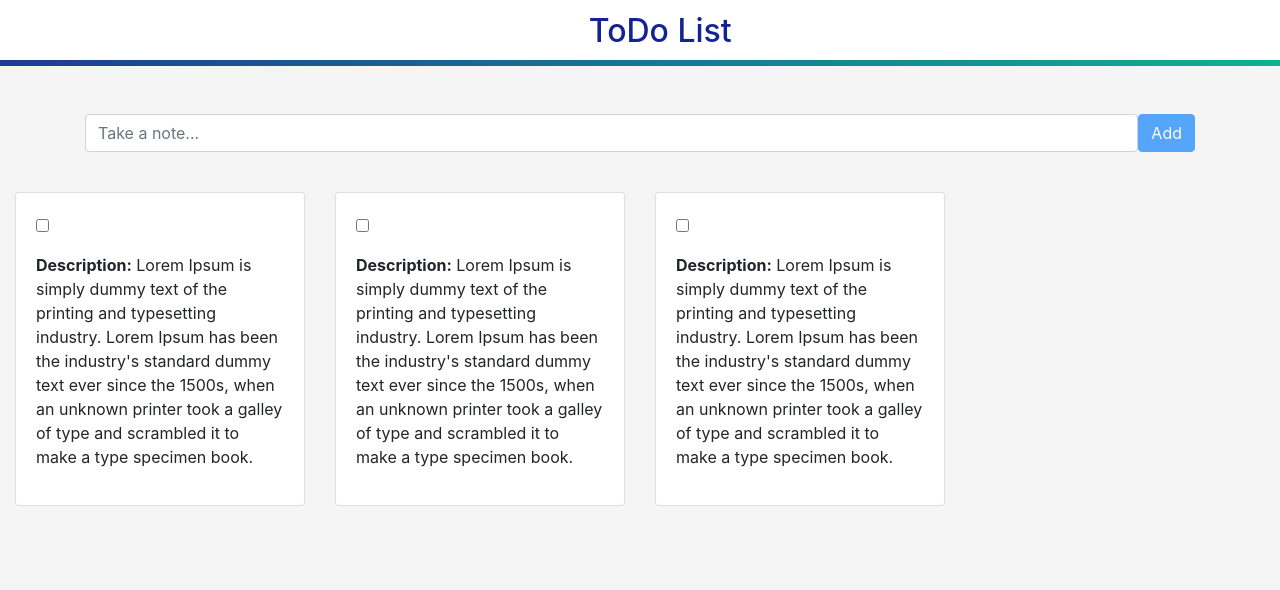
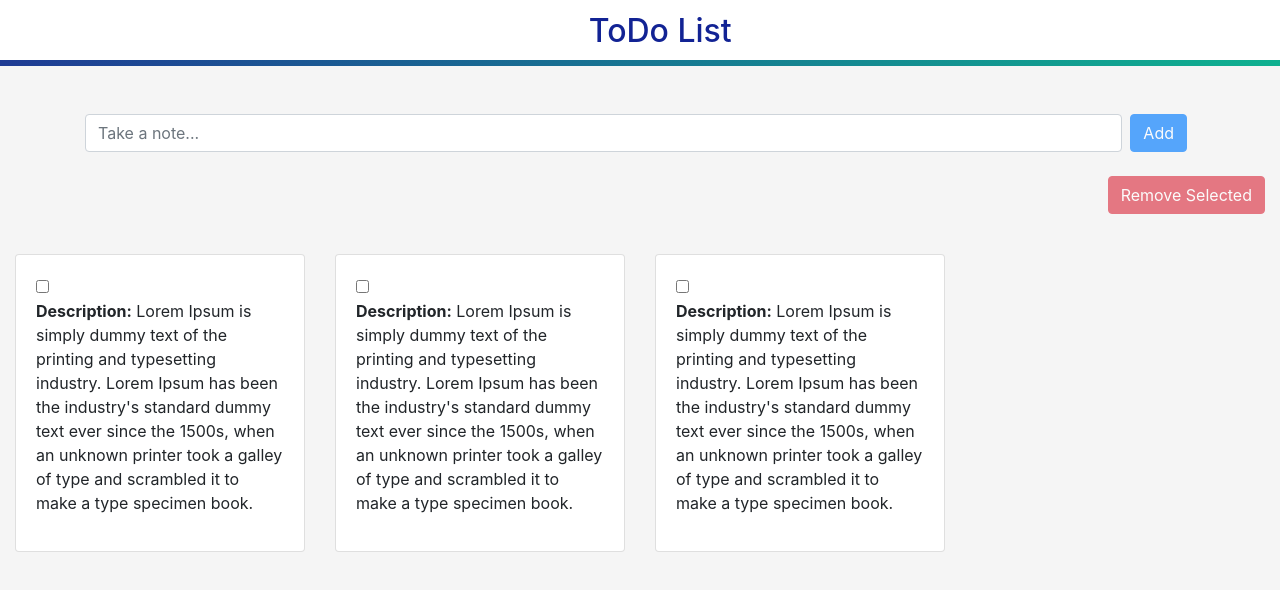
Before and after one commit to anushikchakhoyan/todo-list-reactjs, a React (Create React App) app: page / in a window 1280 px wide. Shown: the top 590 px of the page. Built offline with nearby package versions, Linux system fonts and the light colour scheme; some icons are missing.

Commit message:
added functionality for remove tickets by ids

```diff
--- a/src/App.js
+++ b/src/App.js
@@ -7,11 +7,8 @@ const App = () => (
     <main className="app-layout">
         <AppHeader/>
         <section className="app-container">
-            {/*<AppContent description="Exploring our complicated relationship with technology — from the phone's we are glued to morning until night, to the prized cameras we've got displayed around the house."/>*/}
-            {/*<Counter />*/}
             <ToDo />
         </section>
-        {/*<AppFooter/>*/}
     </main>
 )
 
--- a/src/components/ToDo/AddNewTask/index.jsx
+++ b/src/components/ToDo/AddNewTask/index.jsx
@@ -18,7 +18,7 @@ class AddNewTask extends Component {
         });
     }
 
-    handleS = ({ key, type }) => {
+    handleOnKeyPress = ({ key, type }) => {
         if (type === 'keypress' && key !== 'Enter') return;
 
         const { inputValue } = this.state;
@@ -31,20 +31,24 @@ class AddNewTask extends Component {
     }
 
     render() {
+        const { disabled } = this.props;
         const { inputValue } = this.state;
+
         return (
             <Container className="d-flex justify-content-center mt-4">
                 <Control
                     type="text"
                     value={inputValue}
+                    disabled={disabled}
                     placeholder="Take a note..."
                     onChange={this.handleChange}
-                    onKeyPress={this.handleS}
+                    onKeyPress={this.handleOnKeyPress}
                 />
                 <Button
+                    className="mx-2"
                     variant="primary"
-                    onClick={this.handleS}
                     disabled={!!!inputValue}
+                    onClick={this.handleOnKeyPress}
                 >
                     Add
                 </Button>
--- a/src/components/ToDo/Task/index.jsx
+++ b/src/components/ToDo/Task/index.jsx
@@ -1,28 +1,24 @@
 import React from "react";
 import PropTypes from 'prop-types';
-import {Card, Form, Button} from 'react-bootstrap';
+import {Card, Button} from 'react-bootstrap';
 import {RiCloseFill, MdEdit} from "react-icons/all";
 
-const {Body, Title, Text} = Card;
-const {Group, Check} = Form;
+const {Body, Text} = Card;
 
-const Task = ({_id, title, isChecked, handleRemoveTaskById, toggleCheckbox}) => {
+const Task = ({_id, title, disabled, handleRemoveTaskByIds, handleRemoveTaskById}) => {
     return (
         <Card style={{width: '22rem'}} className="todo-item">
             <Body>
-                <Title>
-                    <Group controlId={_id}>
-                        <Check type="checkbox" checked={isChecked} onChange={() => toggleCheckbox(_id)} />
-                    </Group>
-                </Title>
+                <input type="checkbox" onClick={() => handleRemoveTaskByIds(_id)} />
                 <Text><b>Description:</b> {title}</Text>
                 <div className="d-flex flex-column align-items-center todo-item-actions">
                     <Button
                         variant="danger"
+                        disabled={disabled}
                         onClick={() => handleRemoveTaskById(_id)}>
                         <RiCloseFill className="text-white"/>
                     </Button>
-                    <Button variant="secondary" className="my-1 text-white">
+                    <Button  disabled={disabled} variant="secondary" className="my-1 text-white">
                        <MdEdit />
                     </Button>
                 </div>
@@ -31,16 +27,12 @@ const Task = ({_id, title, isChecked, handleRemoveTaskById, toggleCheckbox}) =>
     )
 }
 
-Task.defaultProps = {
-    isChecked: false,
-}
-
 Task.propTypes = {
-    isChecked: PropTypes.bool,
+    disabled: PropTypes.bool,
     _id: PropTypes.string.isRequired,
     title: PropTypes.string.isRequired,
-    toggleCheckbox: PropTypes.func.isRequired,
     handleRemoveTaskById: PropTypes.func.isRequired,
+    handleRemoveTaskByIds: PropTypes.func.isRequired,
 };
 
 export default Task;
--- a/src/components/ToDo/index.jsx
+++ b/src/components/ToDo/index.jsx
@@ -1,5 +1,5 @@
 import React, {Component} from 'react';
-import {Col, Container, Row} from "react-bootstrap";
+import {Col, Container, Row, Button} from "react-bootstrap";
 
 import idGenerator from "../../helpers/idGenerator";
 import Notification from "../Notification";
@@ -14,21 +14,18 @@ class ToDo extends Component {
             tasks: [
                 {
                     _id: idGenerator(),
-                    isChecked: false,
                     title: `Lorem Ipsum is simply dummy text of the printing and typesetting industry. Lorem Ipsum has been the industry's standard dummy text ever since the 1500s, when an unknown printer took a galley of type and scrambled it to make a type specimen book.`
                 },
                 {
                     _id: idGenerator(),
-                    isChecked: false,
                     title: `Lorem Ipsum is simply dummy text of the printing and typesetting industry. Lorem Ipsum has been the industry's standard dummy text ever since the 1500s, when an unknown printer took a galley of type and scrambled it to make a type specimen book.`
                 },
                 {
                     _id: idGenerator(),
-                    isChecked: false,
                     title: `Lorem Ipsum is simply dummy text of the printing and typesetting industry. Lorem Ipsum has been the industry's standard dummy text ever since the 1500s, when an unknown printer took a galley of type and scrambled it to make a type specimen book.`
                 },
-
             ],
+            removeTasks: new Set()
         }
     }
 
@@ -52,35 +49,64 @@ class ToDo extends Component {
         });
     }
 
-    toggleCheckbox = (id) => {
-        this.state.tasks.map(item => item._id === id && this.setState({ ...item, isChecked: item.isChecked = !item.isChecked}));
+    handleRemoveTaskByIds = (_id) => {
+        let removeTasks = new Set(this.state.removeTasks);
+        removeTasks.has(_id) ? removeTasks.delete(_id) : removeTasks.add(_id);
+        this.setState({
+            removeTasks
+        });
+    }
+
+    handleRemoveSelectedTasks = () => {
+        let tasks = [...this.state.tasks];
+        const { removeTasks } = this.state;
+        tasks = tasks.filter(item => !removeTasks.has(item._id));
+        this.setState({
+            tasks,
+            removeTasks: new Set()
+        });
+
     }
 
     render() {
-        const {tasks} = this.state;
+        const {tasks, removeTasks} = this.state;
+
         return (
             <Container fluid>
-                <Row className="mt-4">
+                <Row className="my-4">
                     <Col>
                         <AddNewTask
+                            disabled={!!removeTasks.size}
                             handleSubmit={this.handleSubmit}
                         />
+                    </Col>
+                </Row>
+                <Row>
+                    <Col className="d-flex justify-content-end">
+                        <Button
+                            variant="danger"
+                            disabled={!!!removeTasks.size}
+                            onClick={this.handleRemoveSelectedTasks}
+                        >
+                            Remove Selected
+                        </Button>
                     </Col>
                 </Row>
                 <Row className="mt-4">
                     {!tasks.length && <Notification variant="danger" text="The List is empty."/>}
                     {tasks.map(task => (
                         <Col
+                            lg={3}
+                            md={6}
                             xs={12}
-                            md={6}
-                            lg={3}
                             key={task._id}
                             className="d-flex justify-content-center my-3"
                         >
                             <Task
                                 {...task}
-                                toggleCheckbox={this.toggleCheckbox}
+                                disabled={!!removeTasks.size}
                                 handleRemoveTaskById={this.handleRemoveTaskById}
+                                handleRemoveTaskByIds={this.handleRemoveTaskByIds}
                             />
                         </Col>
                     ))}
```
